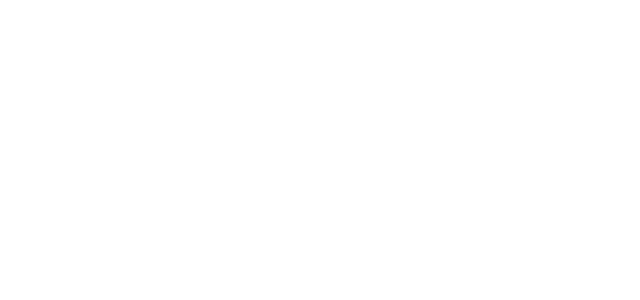
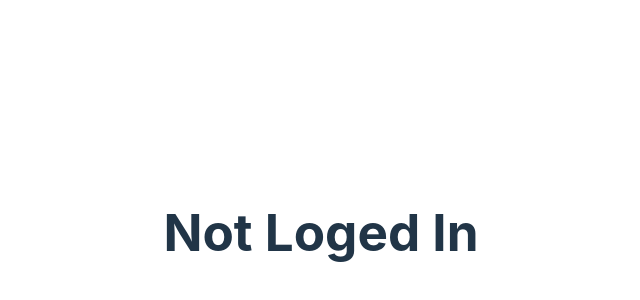
Before and after one commit to Bhanu-Partap/react-learnings-with-vite, a React (Vite) app in the folder my-first-react-app/: page / in a window 1280 px wide. Shown: the part 168-468 px from the top of the page, without its empty margins (319-959 px from the left). Built offline with nearby package versions, Linux system fonts and the light colour scheme.

Commit message:
Ternairy opereator conditional check

```diff
--- a/my-first-react-app/src/Components/Profile.jsx
+++ b/my-first-react-app/src/Components/Profile.jsx
@@ -6,7 +6,7 @@
     const [logeedIn, setlogeedIn] = useState(false)
   return (
     <>
-
+        {logeedIn ? <h1>Profie Page rendered successfully</h1> : <h1>Not Loged In</h1>}
     </>
   )
 }
```
